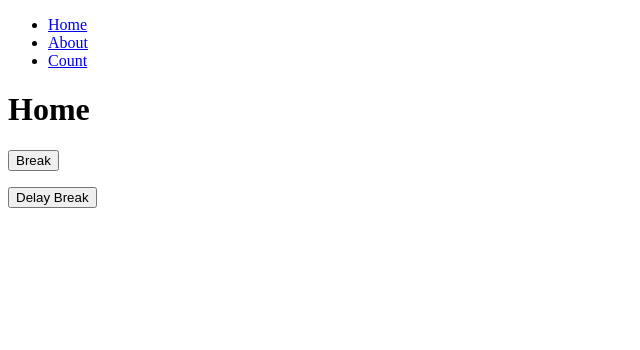
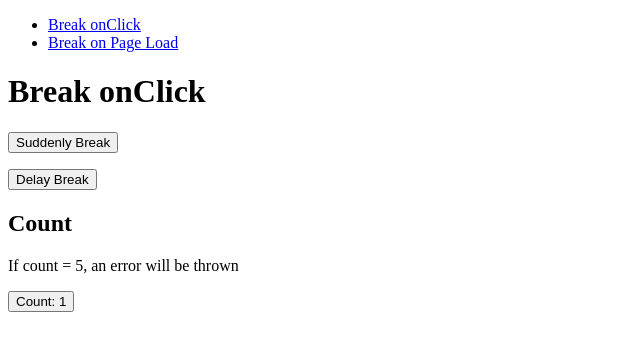
Before and after one commit to pobch/react-sentry, a React (Create React App) app: page / in a window 1280 px wide. Shown: the top 350 px of the page, without its empty margins (0-640 px from the left). Built offline with nearby package versions, Linux system fonts and the light colour scheme.

Commit message:
Rename & Cleanup

```diff
--- /dev/null
+++ b/src/BreakOnClick.tsx
@@ -0,0 +1,43 @@
+import { useState } from 'react'
+
+export function BreakOnClick() {
+  const [count, setCount] = useState(1)
+
+  if (count === 5) {
+    throw new Error('[unhandle excep] rendering error')
+  }
+
+  return (
+    <div>
+      <h1>Break onClick</h1>
+      <p>
+        <button
+          onClick={() => {
+            throw new Error('[unhandle excep] onClick error')
+          }}
+        >
+          Suddenly Break
+        </button>
+      </p>
+      <p>
+        <button
+          onClick={() => {
+            setTimeout(() => {
+              throw new Error('[unhandle excep] setTimeout error')
+            }, 2000)
+          }}
+        >
+          Delay Break
+        </button>
+      </p>
+
+      <h2>Count</h2>
+      <p>If count = 5, an error will be thrown</p>
+      <div>
+        <button onClick={() => setCount((prev) => prev + 1)} className="btn-count">
+          Count: {count}
+        </button>
+      </div>
+    </div>
+  )
+}
--- a/src/About.tsx
+++ b/src/BreakOnPageLoad.tsx
@@ -5,20 +5,23 @@ import { Severity } from '@sentry/react'
 async function mockApi(ms: number) {
   return new Promise((resolve, reject) => {
     setTimeout(() => {
+      // manual log
       Sentry.captureMessage('[log at unhandled prom] warning', Severity.Warning)
+
+      // throw promise error
       reject(new Error('[unhandle prom] api response error'))
     }, ms)
   })
 }
 
-export function About() {
+export function BreakOnPageLoad() {
   useEffect(() => {
     mockApi(2000)
   }, [])
 
   return (
     <div>
-      <h1>About</h1>
+      <h1>Break on Page Load</h1>
     </div>
   )
 }
--- a/src/Count.tsx
+++ /dev/null
@@ -1,19 +0,0 @@
-import { useState } from 'react'
-
-export function Count() {
-  const [count, setCount] = useState(1)
-
-  if (count === 5) {
-    throw new Error('[unhandle excep] rendering error')
-  }
-
-  return (
-    <div>
-      <h1>Count</h1>
-      <p>If count = 5, an error will be thrown</p>
-      <button onClick={() => setCount((prev) => prev + 1)} className="btn-count">
-        Count: {count}
-      </button>
-    </div>
-  )
-}
--- a/src/Home.tsx
+++ /dev/null
@@ -1,27 +0,0 @@
-export function Home() {
-  return (
-    <div>
-      <h1>Home</h1>
-      <p>
-        <button
-          onClick={() => {
-            throw new Error('[unhandle excep] onClick error')
-          }}
-        >
-          Break
-        </button>
-      </p>
-      <p>
-        <button
-          onClick={() => {
-            setTimeout(() => {
-              throw new Error('[unhandle excep] setTimeout error')
-            }, 2000)
-          }}
-        >
-          Delay Break
-        </button>
-      </p>
-    </div>
-  )
-}
--- a/src/Router.tsx
+++ b/src/Router.tsx
@@ -1,7 +1,6 @@
 import { BrowserRouter, Switch, Route, Link } from 'react-router-dom'
-import { Home } from './Home'
-import { About } from './About'
-import { Count } from './Count'
+import { BreakOnClick } from './BreakOnClick'
+import { BreakOnPageLoad } from './BreakOnPageLoad'
 
 export function Router() {
   return (
@@ -10,26 +9,20 @@ export function Router() {
         <nav>
           <ul>
             <li>
-              <Link to="/">Home</Link>
+              <Link to="/">Break onClick</Link>
             </li>
             <li>
-              <Link to="/about">About</Link>
-            </li>
-            <li>
-              <Link to="/count">Count</Link>
+              <Link to="/pageload">Break on Page Load</Link>
             </li>
           </ul>
         </nav>
       </header>
       <Switch>
         <Route exact path="/">
-          <Home />
+          <BreakOnClick />
         </Route>
-        <Route exact path="/about">
-          <About />
-        </Route>
-        <Route exact path="/count">
-          <Count />
+        <Route exact path="/pageload">
+          <BreakOnPageLoad />
         </Route>
         <Route>
           <div>
```
